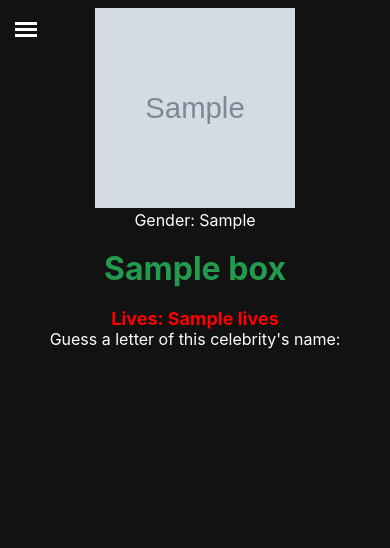
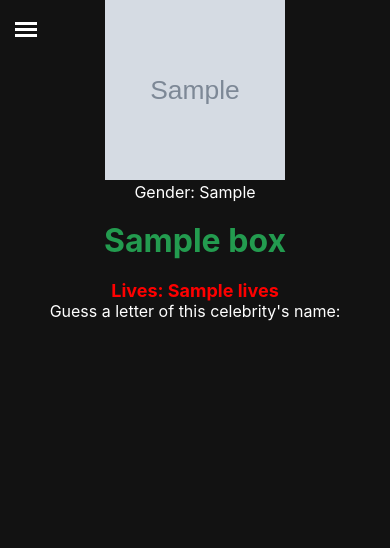
Before and after one commit to AndrewDai6123/CelebGuesser, a Flask app: template templates/index.html in a window 390 px wide. Shown: the top 548 px of the page. Run offline with Flask 3, Linux system fonts and the light colour scheme; the template is opened without the code that fills it: most values are stand-ins (such as "Sample title", 1, 10 or a date in 2020); grey boxes marked "Sample" are stand-in pictures; some libraries are stand-ins or nearby versions.

Commit message:
minor adjustments

```diff
--- a/app.py
+++ b/app.py
@@ -5,7 +5,7 @@ from urllib.parse import urljoin
 import re
 
 app = Flask(__name__)
-app.secret_key = 'Secret Key'
+app.secret_key = 'Happy12345'
 
 @app.route('/')
 def index():
@@ -32,7 +32,7 @@ def index():
 
         # Get celebrity info from the Celebrity API
         celebrity_api_url = f'https://api.api-ninjas.com/v1/celebrity?name={celebrity_name}'
-        celebrity_response = requests.get(celebrity_api_url, headers={'X-Api-Key': 'YOUR_API_KEY'})
+        celebrity_response = requests.get(celebrity_api_url, headers={'X-Api-Key': 's8GKdhAloT0/1N8hJdgMgw==78NMK7N3VrO5Rf1V'})
         celebrity_json = celebrity_response.json()
 
         # Get the celebrity's info from the response
@@ -67,7 +67,7 @@ def index():
             'celebrity_image_url': celebrity_image_url,
             'celebrity_occupation': celebrity_occupation,
             'boxes': boxes,
-            'lives': 10,
+            'lives': 8,
             'correct_letters': []+special_chars,
             'incorrect_letters': [],
             'celebrity_gender': celebrity_gender,
--- a/static/styles.css
+++ b/static/styles.css
@@ -13,10 +13,12 @@ html, body{
     color: white;
     text-align: center;
     background-color: #121212;
+    margin: 0;
 }
 
 .img-fluid {
     height: 350px;
+    width: 350px;
 }
 
 p {
@@ -48,6 +50,11 @@ input{
 .keyboard {
     display: flex;
     flex-direction: column;
+    width: 100%;
+    position: fixed;
+    bottom: 0;
+    left: 0;
+    z-index: -1;
     align-items: center;
     justify-content: center;
     background-color: #121212;
@@ -64,6 +71,7 @@ flex-direction: column;
 align-items: center;
 justify-content: center;
 height: auto;
+margin: 0;
 }
 
 .key {
@@ -261,11 +269,6 @@ input[type=checkbox]:checked ~ .sidebarIconToggle > .diagonal.part-2 {
     .keyboard {
         flex-direction: column;
         padding: 0px 0px 10px 0px;
-        width: 100%;
-        position: fixed;
-        bottom: 0;
-        left: 0;
-        z-index: -1;
     }
 
     .key {
@@ -284,8 +287,8 @@ input[type=checkbox]:checked ~ .sidebarIconToggle > .diagonal.part-2 {
     }
 
     .img-fluid {
-        max-width: 200px;
-        height: 200px;
+        max-width: 180px;
+        height:180px;
     }
     input{
     width: 60px;
--- a/templates/index.html
+++ b/templates/index.html
@@ -20,13 +20,13 @@
         <ul class="sidebarMenuInner">
         <li>CelebGuesser <span>Developer - Andrew Dai</span></li>
         <li><a href="https://github.com/AndrewDai6123" target="_blank">GITHUB</a></li>
-        <li><a href="https://www.linkedin.com/in/andrew-dai-03a898214/" target="_blank">Linkedin</a></li>
+        <li><a href="https://www.linkedin.com/in/andrew-dai-03a898214/" target="_blank">LinkedIn</a></li>
         </ul>
         <div class="stats">
             <canvas id="lives-chart"></canvas>
         </div>
     </div>
-	<div class="container mt-5">
+	<div class="container">
 		<div class="row">
             <div class="col-md-4 md-4 order-0">
 				<img src="{{ game_data['celebrity_image_url'] }}" alt="{{ game_data['celebrity_image_url'] }}" class="img-fluid">
@@ -75,6 +75,8 @@
                 </form>
                 {% endif %}
 
+			</div>
+		</div>
         <div class="keyboard">
             <div class="keyboard_row">
                 <div class="key {% if 'Q' in game_data['correct_letters'] %}correct{% elif 'Q' in game_data['incorrect_letters'] %}disabled{% endif %}" data-letter="Q">Q</div>
@@ -112,7 +114,5 @@
             </div>
         </div>
 	</div>
-		</div>
-	</div>
 </body>
 </html>
```
Lines whose indentation alone changed are shown as unchanged.
